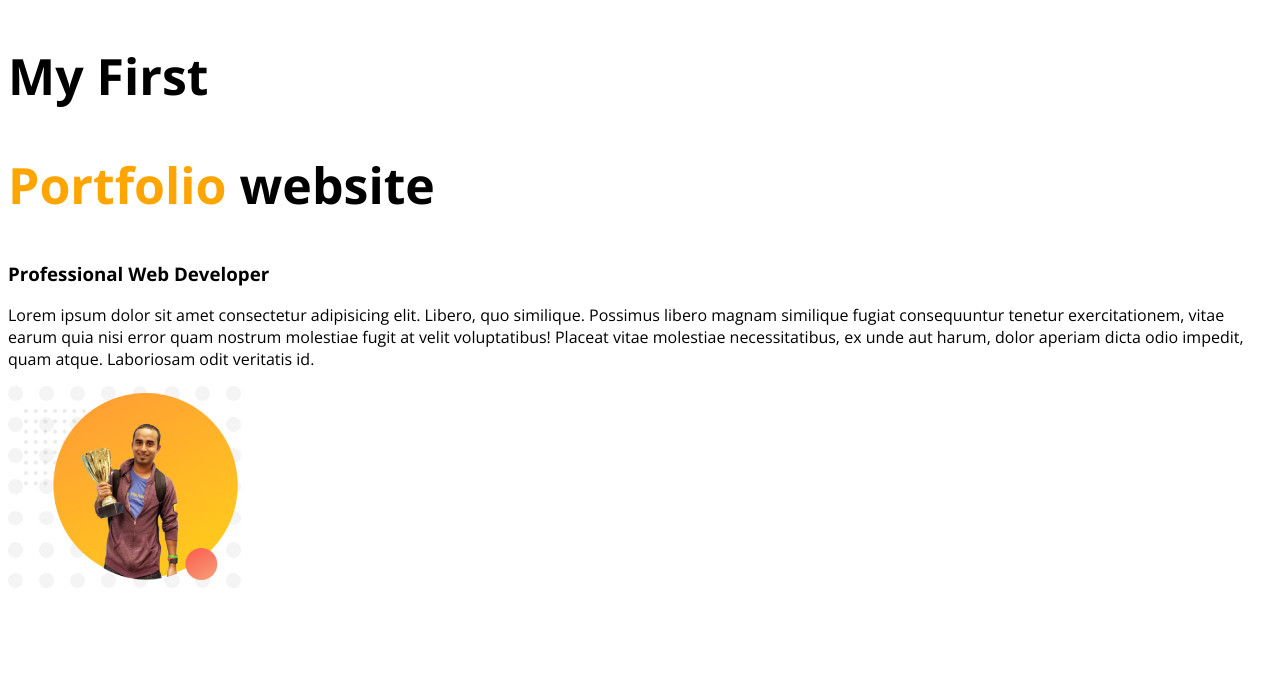
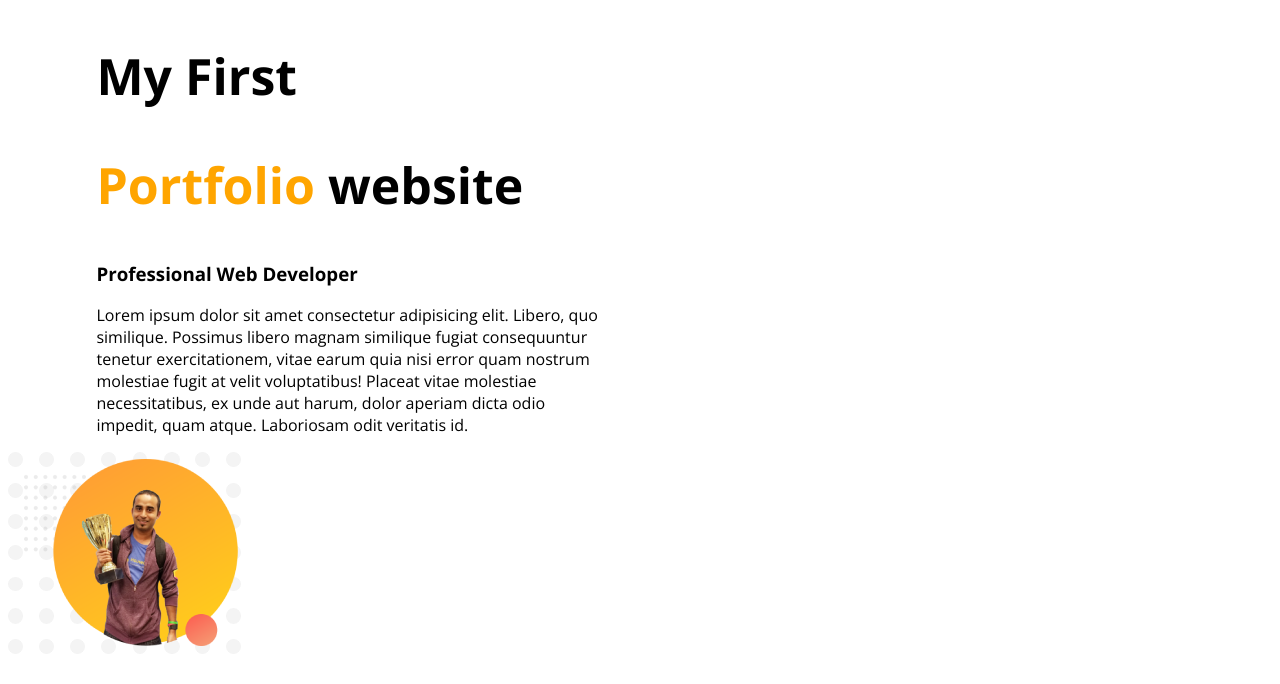
Before and after one commit to mmhsohel/web.portfolio, a plain HTML site: page index.html in a window 1280 px wide. Drawn offline with nearby package versions, Linux system fonts and the light colour scheme.

```diff
--- a/style.css
+++ b/style.css
@@ -7,3 +7,8 @@
 .high-light{
 	color: orange;
 }
+.half-width{
+	width: 40%;
+	margin-left: 5%;
+	padding-left: 2%;
+}
```
